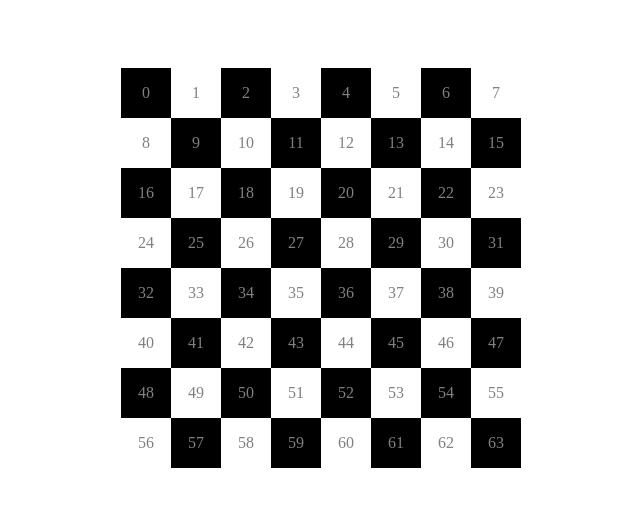
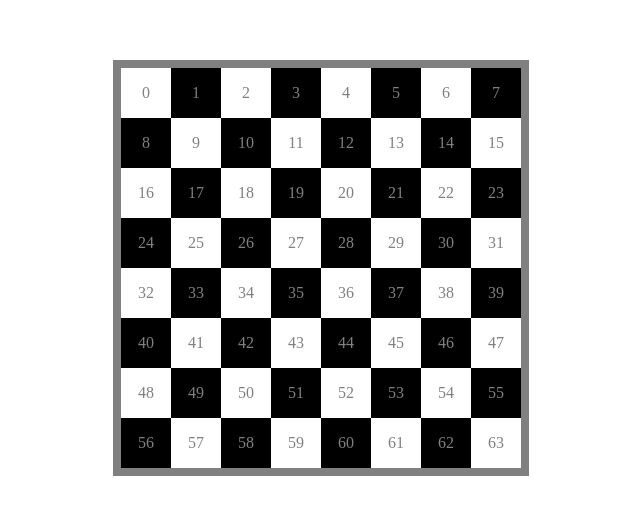
Before and after one commit to Lubba-64/open-source-chess-v2, a React (Create React App) app: page / in a window 1280 px wide. Shown: the part 132-646 px from the top of the page, without its empty margins (319-959 px from the left). Built offline with nearby package versions, Linux system fonts and the light colour scheme.

Commit message:
cleaned up some frontend stuff

```diff
--- a/src/App.tsx
+++ b/src/App.tsx
@@ -1,8 +1,6 @@
 import React from "react";
 import { Vector2 } from "./Game/Core/Vector";
-import { BoardVisual } from "./Game/Frontend/BoardVisual";
-import { Cell } from "./Game/Frontend/Cell";
-import { makeRectLayout } from "./Game/Logic/Layout";
+import { ClassicBoardVisual } from "./Game/Frontend/ClassicChess";
 function App() {
   return (
     <div
@@ -14,16 +12,14 @@ function App() {
         height: "100vh",
       }}
     >
-      <BoardVisual
-        backgroundColor="#000000"
-        layout={makeRectLayout(new Vector2(8, 8))}
-        pattern={(position: Vector2, empty: boolean) => {
-          let main =
-            (position.x + position.y) % 2 === 0 ? "#000000" : "#ffffff";
-          return empty ? "#345345" : main;
+      <ClassicBoardVisual
+        size={{ size: new Vector2(50, 50), unit: "vmin" }}
+        style={{
+          borderStyle: "solid",
+          borderColor: "grey",
+          borderWidth: "1vmin",
         }}
-        boardSize={{ size: new Vector2(50, 50), unit: "vmin" }}
-        getCellGUI={Cell}
+        debug
       />
     </div>
   );
--- a/src/Game/ClassicChess.tsx
+++ /dev/null
@@ -1 +0,0 @@
-export const ClassicChess = () => {};
--- a/src/Game/Core/Vector.ts
+++ b/src/Game/Core/Vector.ts
@@ -9,6 +9,9 @@ export class Vector2 {
   constructor(x: number = 0, y: number = 0) {
     this.x = x;
     this.y = y;
+  }
+  Fmt(unit: string): { x: string; y: string } {
+    return { x: `${this.x}${unit}`, y: `${this.y}${unit}` };
   }
   // takes a vector in and outputs the vector rounded to -1, 0, or 1 (very small use case but its good for some specific circumstances)
   IntNormalize(): Vector2 {
@@ -42,7 +45,7 @@ export class Vector2 {
   }
   // adds two vectors
   Add(vec: Vector2): Vector2 {
-    return new Vector2(vec.x + this.x, vec.y + this.y);
+    return new Vector2(this.x + vec.x, this.y + vec.y);
   }
   // adds a vector to this vector
   AddSelf(vec: Vector2): void {
@@ -51,7 +54,7 @@ export class Vector2 {
   }
   // subtracts two vectors
   Subtract(vec: Vector2): Vector2 {
-    return new Vector2(vec.x - this.x, vec.y - this.y);
+    return new Vector2(this.x - vec.x, this.y - vec.y);
   }
   // subtracts a vector from this vector
   SubtractSelf(vec: Vector2): void {
--- a/src/Game/Frontend/BoardVisual.tsx
+++ b/src/Game/Frontend/BoardVisual.tsx
@@ -1,6 +1,7 @@
 import React from "react";
 import { Vector2 } from "../Core/Vector";
 import { ChessLayout, PositionMetadata } from "../Logic/Layout";
+import { pattern } from "./patterns";
 
 export interface DefaultCellProps {
   position: Vector2;
@@ -8,14 +9,18 @@ export interface DefaultCellProps {
   key: number;
   metadata?: PositionMetadata;
   debug?: boolean;
+  unit: string;
 }
 
+export type boardVisualSizeProps = { size: Vector2; unit: string };
+
 interface Props {
-  pattern: (position: Vector2, empty: boolean) => string;
+  pattern: pattern;
   layout: ChessLayout;
   backgroundColor: string;
-  boardSize: { size: Vector2; unit: string };
+  boardSize: boardVisualSizeProps;
   getCellGUI: (props: DefaultCellProps) => React.ReactNode;
+  debug?: boolean;
 }
 
 const GetPositionFromIndex = (position: number, size: Vector2) => {
@@ -57,7 +62,8 @@ export const BoardVisual = (props: Props) => {
           defaultColor: pattern(currentPos),
           key: x,
           metadata: metadata(currentPos),
-          debug: true,
+          debug: props.debug,
+          unit: props.boardSize.unit,
         });
       })}
     </div>
--- /dev/null
+++ b/src/Game/Frontend/ClassicChess.tsx
@@ -0,0 +1,27 @@
+import React from "react";
+import { Vector2 } from "../Core/Vector";
+import { BoardVisual, boardVisualSizeProps } from "./BoardVisual";
+import { Cell } from "./Cell";
+import { makeRectLayout } from "../Logic/Layout";
+import { ClassicPattern } from "./patterns";
+
+interface Props {
+  size: boardVisualSizeProps;
+  style?: React.CSSProperties;
+  debug?: boolean;
+}
+
+export const ClassicBoardVisual = (props: Props) => {
+  return (
+    <div style={props.style}>
+      <BoardVisual
+        backgroundColor="#000000"
+        layout={makeRectLayout(new Vector2(8, 8))}
+        pattern={ClassicPattern}
+        boardSize={props.size}
+        getCellGUI={Cell}
+        debug={props.debug}
+      />
+    </div>
+  );
+};
--- /dev/null
+++ b/src/Game/Frontend/patterns.ts
@@ -0,0 +1,20 @@
+import { Vector2 } from "../Core/Vector";
+
+export type pattern = (
+  position: Vector2,
+  empty: boolean,
+  colors?: any
+) => string;
+
+export const ClassicPattern = (
+  position: Vector2,
+  empty: boolean,
+  colors?: { first: string; second: string; empty: string }
+) => {
+  let emptyColor = colors === undefined ? "#345345" : colors["empty"];
+  let first = colors === undefined ? "white" : colors["first"];
+  let second = colors === undefined ? "black" : colors["second"];
+
+  let main = (position.x + position.y) % 2 === 0 ? first : second;
+  return empty ? emptyColor : main;
+};
```
Also changed, not shown: 1 other file (tests, documents, lock files or other folders).
